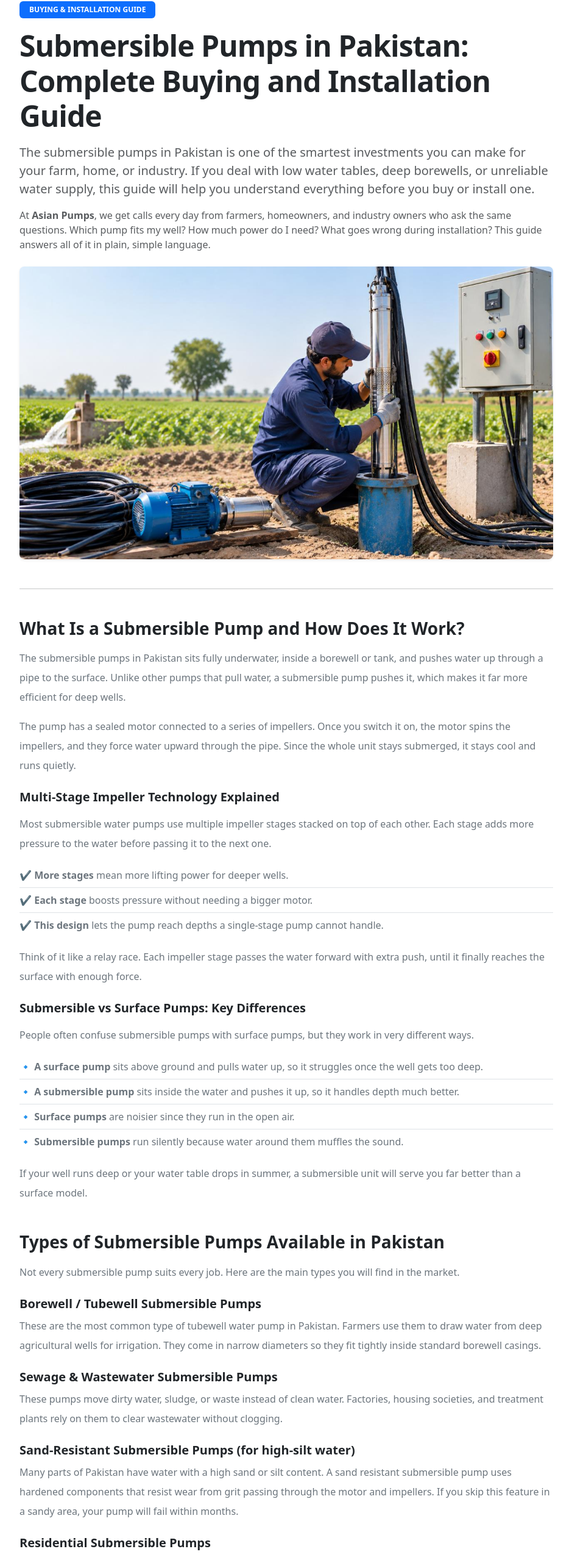
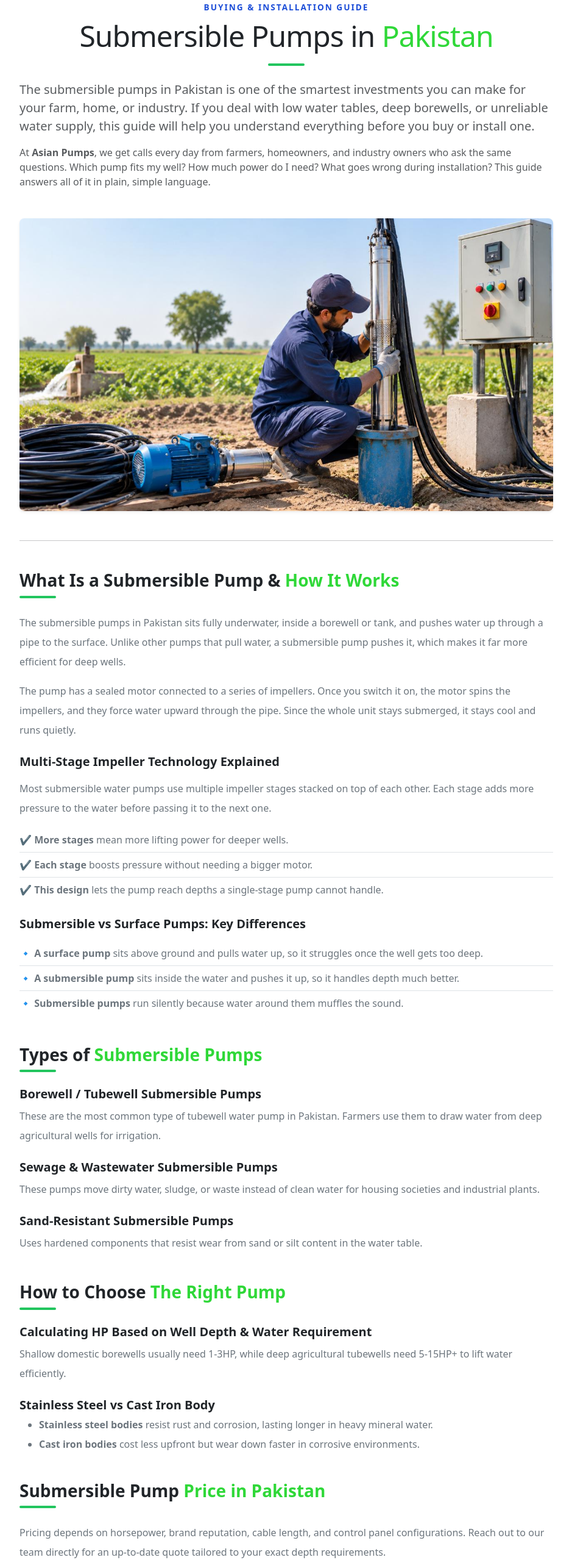
Before and after one commit to Aleenacoder-59/Asian-Pumps, a React (Vite) app: page /blog in a window 1280 px wide. Shown: the part 178-2736 px from the top of the page at 61% size, without its empty margins (170-1109 px from the left). Built offline with nearby package versions, Linux system fonts and the light colour scheme; a web font is replaced by a local one.

Commit message:
style: update blog header styling and faq hover card effects

```diff
--- a/src/components/Blog.jsx
+++ b/src/components/Blog.jsx
@@ -40,6 +40,35 @@ const Blog = () => {
 
   return (
     <>
+      {/* Custom Styles for Heading Colors & FAQ Hover */}
+      <style>{`
+        .sub-badge {
+          color: #1d4ed8;
+          font-weight: 800;
+          letter-spacing: 2px;
+          text-transform: uppercase;
+          font-size: 0.85rem;
+        }
+        .text-accent-green {
+          color: #22c55e !important;
+        }
+        .heading-underline {
+          width: 60px;
+          height: 4px;
+          background-color: #22c55e;
+          border-radius: 2px;
+        }
+        .faq-card {
+          transition: all 0.3s ease-in-out;
+          border-left: 4px solid transparent;
+        }
+        .faq-card:hover {
+          transform: translateY(-5px);
+          box-shadow: 0 10px 25px rgba(0, 0, 0, 0.08) !important;
+          border-left: 4px solid #22c55e !important;
+        }
+      `}</style>
+
       {/* 1. SEO Meta Tags */}
       <Helmet>
         <title>Submersible Pumps in Pakistan: Buying and Installation Guide</title>
@@ -60,17 +89,19 @@ const Blog = () => {
         <div className="container py-3" style={{ maxWidth: '900px' }}>
 
           {/* Main Title (H1) */}
-          <header className="mb-4">
-            <span className="badge bg-primary px-3 py-2 text-uppercase mb-3">
+          <header className="mb-5 text-center">
+            <span className="sub-badge d-block mb-2">
               Buying &amp; Installation Guide
             </span>
-            <h1 className="fw-bold text-dark display-5 mb-3">
-              Submersible Pumps in Pakistan: Complete Buying and Installation Guide
+            <h1 className="fw-black text-dark display-5 mb-3">
+              Submersible Pumps in <span style={{ color: '#2fd838' }}>Pakistan</span>
             </h1>
-            <p className="text-muted fs-5 lh-base">
+            <div className="heading-underline mx-auto mb-4"></div>
+
+            <p className="text-muted fs-5 lh-base text-start mt-4">
               The submersible pumps in Pakistan is one of the smartest investments you can make for your farm, home, or industry. If you deal with low water tables, deep borewells, or unreliable water supply, this guide will help you understand everything before you buy or install one.
             </p>
-            <p className="text-muted fs-6">
+            <p className="text-muted fs-6 text-start">
               At <strong>Asian Pumps</strong>, we get calls every day from farmers, homeowners, and industry owners who ask the same questions. Which pump fits my well? How much power do I need? What goes wrong during installation? This guide answers all of it in plain, simple language.
             </p>
           </header>
@@ -89,9 +120,11 @@ const Blog = () => {
 
           {/* Section 1: What is a Submersible Pump */}
           <section className="mb-5">
-            <h2 className="fw-bold text-dark h3 mb-3">
-              What Is a Submersible Pump and How Does It Work?
+            <h2 className="fw-bold text-dark h3 mb-2">
+              What Is a Submersible Pump &amp; <span style={{ color: '#2fd838' }}>How It Works</span>
             </h2>
+            <div className="heading-underline mb-4"></div>
+
             <p className="text-secondary lh-lg">
               The submersible pumps in Pakistan sits fully underwater, inside a borewell or tank, and pushes water up through a pipe to the surface. Unlike other pumps that pull water, a submersible pump pushes it, which makes it far more efficient for deep wells.
             </p>
@@ -116,16 +149,10 @@ const Blog = () => {
                 ✔ <strong>This design</strong> lets the pump reach depths a single-stage pump cannot handle.
               </li>
             </ul>
-            <p className="text-secondary lh-lg">
-              Think of it like a relay race. Each impeller stage passes the water forward with extra push, until it finally reaches the surface with enough force.
-            </p>
 
             <h3 className="fw-bold text-dark h5 mt-4 mb-3">
               Submersible vs Surface Pumps: Key Differences
             </h3>
-            <p className="text-secondary lh-lg">
-              People often confuse submersible pumps with surface pumps, but they work in very different ways.
-            </p>
             <ul className="list-group list-group-flush mb-3">
               <li className="list-group-item bg-transparent ps-0 text-secondary">
                 🔹 <strong>A surface pump</strong> sits above ground and pulls water up, so it struggles once the well gets too deep.
@@ -134,237 +161,121 @@ const Blog = () => {
                 🔹 <strong>A submersible pump</strong> sits inside the water and pushes it up, so it handles depth much better.
               </li>
               <li className="list-group-item bg-transparent ps-0 text-secondary">
-                🔹 <strong>Surface pumps</strong> are noisier since they run in the open air.
-              </li>
-              <li className="list-group-item bg-transparent ps-0 text-secondary">
                 🔹 <strong>Submersible pumps</strong> run silently because water around them muffles the sound.
               </li>
             </ul>
-            <p className="text-secondary lh-lg">
-              If your well runs deep or your water table drops in summer, a submersible unit will serve you far better than a surface model.
-            </p>
           </section>
 
           {/* Section 2: Types */}
           <section className="mb-5">
-            <h2 className="fw-bold text-dark h3 mb-3">
-              Types of Submersible Pumps Available in Pakistan
+            <h2 className="fw-bold text-dark h3 mb-2">
+              Types of <span style={{ color: '#2fd838' }}>Submersible Pumps</span>
             </h2>
-            <p className="text-secondary lh-lg">
-              Not every submersible pump suits every job. Here are the main types you will find in the market.
-            </p>
+            <div className="heading-underline mb-4"></div>
 
             <h3 className="fw-bold text-dark h5 mt-4 mb-2">Borewell / Tubewell Submersible Pumps</h3>
             <p className="text-secondary lh-lg">
-              These are the most common type of tubewell water pump in Pakistan. Farmers use them to draw water from deep agricultural wells for irrigation. They come in narrow diameters so they fit tightly inside standard borewell casings.
+              These are the most common type of tubewell water pump in Pakistan. Farmers use them to draw water from deep agricultural wells for irrigation.
             </p>
 
             <h3 className="fw-bold text-dark h5 mt-4 mb-2">Sewage &amp; Wastewater Submersible Pumps</h3>
             <p className="text-secondary lh-lg">
-              These pumps move dirty water, sludge, or waste instead of clean water. Factories, housing societies, and treatment plants rely on them to clear wastewater without clogging.
+              These pumps move dirty water, sludge, or waste instead of clean water for housing societies and industrial plants.
             </p>
 
-            <h3 className="fw-bold text-dark h5 mt-4 mb-2">Sand-Resistant Submersible Pumps (for high-silt water)</h3>
+            <h3 className="fw-bold text-dark h5 mt-4 mb-2">Sand-Resistant Submersible Pumps</h3>
             <p className="text-secondary lh-lg">
-              Many parts of Pakistan have water with a high sand or silt content. A sand resistant submersible pump uses hardened components that resist wear from grit passing through the motor and impellers. If you skip this feature in a sandy area, your pump will fail within months.
-            </p>
-
-            <h3 className="fw-bold text-dark h5 mt-4 mb-2">Residential Submersible Pumps</h3>
-            <p className="text-secondary lh-lg">
-              These are smaller units built for homes, built to lift water from a shallow borewell into your overhead tank. They run on lower horsepower and cost less to operate day to day.
+              Uses hardened components that resist wear from sand or silt content in the water table.
             </p>
           </section>
 
           {/* Section 3: Buying Guide */}
           <section className="mb-5">
-            <h2 className="fw-bold text-dark h3 mb-3">
-              How to Choose the Right Submersible Pump (Buying Guide)
+            <h2 className="fw-bold text-dark h3 mb-2">
+              How to Choose <span style={{ color: '#2fd838' }}>The Right Pump</span>
             </h2>
-            <p className="text-secondary lh-lg">
-              Picking the best submersible pump for tubewell or home use comes down to a few key factors. Get these right, and your pump will run for years without trouble.
-            </p>
+            <div className="heading-underline mb-4"></div>
 
             <h3 className="fw-bold text-dark h5 mt-4 mb-2">Calculating HP Based on Well Depth &amp; Water Requirement</h3>
             <p className="text-secondary lh-lg">
-              The depth of your well and how much water you need decide the horsepower you should buy.
-            </p>
-            <ul>
-              <li className="text-secondary mb-2">Shallow domestic borewells usually need lower horsepower.</li>
-              <li className="text-secondary mb-2">Deep agricultural tubewells need much higher horsepower to lift water that far.</li>
-              <li className="text-secondary mb-2">A wrong HP choice either wastes energy or fails to deliver enough water.</li>
-            </ul>
-            <p className="text-secondary lh-lg">
-              Always measure your total well depth and expected daily water use before choosing a model.
+              Shallow domestic borewells usually need 1-3HP, while deep agricultural tubewells need 5-15HP+ to lift water efficiently.
             </p>
 
-            <h3 className="fw-bold text-dark h5 mt-4 mb-2">Discharge Rate (GPM/LPM) — Matching Pump to Farm/Home Size</h3>
-            <p className="text-secondary lh-lg">
-              Discharge rate tells you how much water the pump moves per minute. A large farm needs a high discharge rate to irrigate crops on time. A small home needs a much lower rate, since daily use stays limited.
-            </p>
+            <h3 className="fw-bold text-dark h5 mt-4 mb-2">Stainless Steel vs Cast Iron Body</h3>
             <ul>
-              <li className="text-secondary mb-2">Match your discharge rate to your crop type and farm size.</li>
-              <li className="text-secondary mb-2">For homes, match it to your tank size and family needs.</li>
-              <li className="text-secondary mb-2">Buying more capacity than you need only raises your running cost.</li>
-            </ul>
-
-            <h3 className="fw-bold text-dark h5 mt-4 mb-2">Bore Diameter &amp; Pump Size Compatibility</h3>
-            <p className="text-secondary lh-lg">
-              Your borewell diameter limits which pump size fits inside it. Measure your casing pipe diameter first, then pick a pump that fits with enough clearance. A pump that is too wide simply will not go down the well.
-            </p>
-
-            <h3 className="fw-bold text-dark h5 mt-4 mb-2">Stainless Steel vs Cast Iron Body — Which Lasts Longer?</h3>
-            <ul>
-              <li className="text-secondary mb-2"><strong>Stainless steel bodies</strong> resist rust and corrosion, so they last longer in most water conditions.</li>
-              <li className="text-secondary mb-2"><strong>Cast iron bodies</strong> cost less upfront but wear down faster in corrosive or mineral-heavy water.</li>
-              <li className="text-secondary mb-2">For long-term use, especially in agricultural areas, stainless steel is worth the extra investment.</li>
+              <li className="text-secondary mb-2"><strong>Stainless steel bodies</strong> resist rust and corrosion, lasting longer in heavy mineral water.</li>
+              <li className="text-secondary mb-2"><strong>Cast iron bodies</strong> cost less upfront but wear down faster in corrosive environments.</li>
             </ul>
           </section>
 
           {/* Section 4: Price */}
           <section className="mb-5">
-            <h2 className="fw-bold text-dark h3 mb-3">
-              Submersible Pump Price in Pakistan in 2026
+            <h2 className="fw-bold text-dark h3 mb-2">
+              Submersible Pump <span style={{ color: '#2fd838' }}>Price in Pakistan</span>
             </h2>
+            <div className="heading-underline mb-4"></div>
             <p className="text-secondary lh-lg">
-              Pricing for a submersible water pump depends on many factors, and it changes often based on market conditions. Instead of quoting numbers that go outdated fast, we recommend reaching out to our team directly for a current, accurate quote based on your exact needs.
-            </p>
-
-            <h3 className="fw-bold text-dark h5 mt-4 mb-2">Price by HP (3HP, 5HP, 7.5HP, 10HP, 15HP+)</h3>
-            <p className="text-secondary lh-lg">
-              Every horsepower range serves a different purpose, from small homes to large farms. The right HP for your setup depends on well depth, discharge needs, and daily usage, not just budget.
-            </p>
-
-            <h3 className="fw-bold text-dark h5 mt-4 mb-2">Factors That Affect Price (Brand, Cable Length, Panel, Import vs Local)</h3>
-            <p className="text-secondary lh-lg">Several factors shift the final cost of a submersible pump setup:</p>
-            <ul>
-              <li className="text-secondary mb-2">Brand reputation and build quality</li>
-              <li className="text-secondary mb-2">Length and thickness of the power cable</li>
-              <li className="text-secondary mb-2">Whether you need a control panel or starter</li>
-              <li className="text-secondary mb-2">Imported units versus locally assembled models</li>
-            </ul>
-            <p className="text-secondary lh-lg">
-              Talk to our team so we can guide you toward the setup that fits your budget and your well.
+              Pricing depends on horsepower, brand reputation, cable length, and control panel configurations. Reach out to our team directly for an up-to-date quote tailored to your exact depth requirements.
             </p>
           </section>
 
           {/* Section 5: Installation Guide */}
           <section className="mb-5">
-            <h2 className="fw-bold text-dark h3 mb-3">
-              Submersible Pump Installation Guide: Step by Step
+            <h2 className="fw-bold text-dark h3 mb-2">
+              Installation <span style={{ color: '#2fd838' }}>Guide</span>
             </h2>
-            <p className="text-secondary lh-lg">
-              Correct installation protects your investment and keeps the pump running smoothly for years.
-            </p>
+            <div className="heading-underline mb-4"></div>
 
-            <h3 className="fw-bold text-dark h5 mt-4 mb-2">Pre-Installation Checklist (Casing, Cable, Control Panel)</h3>
-            <ul>
-              <li className="text-secondary mb-2">Confirm the borewell casing is clean and free of debris.</li>
-              <li className="text-secondary mb-2">Check the cable length matches your well depth with some extra slack.</li>
-              <li className="text-secondary mb-2">Test the control panel and starter before connecting the pump.</li>
-            </ul>
-
-            <h3 className="fw-bold text-dark h5 mt-4 mb-2">Correct Installation Depth &amp; Positioning</h3>
-            <p className="text-secondary lh-lg">
-              Lower the pump to a depth that keeps it fully submerged, even when the water table drops in dry months. Never place it too close to the bottom, since sediment collects there and can damage the motor.
-            </p>
-
-            <h3 className="fw-bold text-dark h5 mt-4 mb-2">Wiring &amp; Control Panel Setup</h3>
-            <p className="text-secondary lh-lg">
-              Connect the motor cable to the control panel using the correct wire gauge for your HP rating. Loose or undersized wiring causes voltage drops, which strain the motor and shorten its life.
-            </p>
-
-            <h3 className="fw-bold text-dark h5 mt-4 mb-2">Common Installation Mistakes That Damage the Motor</h3>
             <div className="alert alert-warning border-0 shadow-sm rounded-3 p-3">
-              <ul className="mb-0">
-                <li className="mb-2">Installing the pump too shallow, causing it to run dry during low water periods</li>
-                <li className="mb-2">Using cheap or undersized cable that overheats</li>
-                <li className="mb-2">Skipping a voltage stabilizer in areas with fluctuating power</li>
-                <li className="mb-0">Failing to secure the pump properly, causing it to shift or drop</li>
+              <h5 className="fw-bold h6">Common Mistakes to Avoid:</h5>
+              <ul className="mb-0 small">
+                <li className="mb-1">Installing the pump too shallow, causing dry-run motor burn</li>
+                <li className="mb-1">Using cheap undersized cable that leads to voltage drops</li>
+                <li className="mb-0">Skipping a voltage stabilizer in high-fluctuation areas</li>
               </ul>
             </div>
           </section>
 
-          {/* Section 6: Submersible vs Turbine */}
+          {/* Section 6: Maintenance & Lifespan */}
           <section className="mb-5">
-            <h2 className="fw-bold text-dark h3 mb-3">
-              Submersible Pump vs Turbine Pump: Which One Do You Need?
+            <h2 className="fw-bold text-dark h3 mb-2">
+              Maintenance &amp; <span className="text-accent-green">Lifespan Tips</span>
             </h2>
+            <div className="heading-underline mb-4"></div>
             <p className="text-secondary lh-lg">
-              Both pumps move water from underground, but they suit different situations. A submersible pump works fully underwater and fits narrow borewells, making it ideal for most tubewells and homes. A turbine pump uses a vertical shaft connected to a motor above ground, and it suits very large-scale irrigation where you need extremely high water volumes.
-            </p>
-            <p className="text-secondary lh-lg">
-              If your well is standard size and you want lower upfront cost, choose a submersible unit. If you run a large farm and need to move huge volumes of water constantly, a turbine setup may serve you better.
+              Install dry-run protection and voltage stabilizers to ensure your pump serves your farm or home for over a decade.
             </p>
           </section>
 
-          {/* Section 7: Maintenance */}
-          <section className="mb-5">
-            <h2 className="fw-bold text-dark h3 mb-3">
-              Maintenance &amp; Lifespan Tips
+          {/* Section 7: Why Asian Pumps */}
+          <section className="mb-5 p-4 rounded-3 bg-light border">
+            <span className="sub-badge d-block mb-1">Why Choose Us</span>
+            <h2 className="fw-bold text-dark h3 mb-2">
+              Asian Pumps <span className="text-accent-green">Pakistan</span>
             </h2>
+            <div className="heading-underline mb-4"></div>
+
             <p className="text-secondary lh-lg">
-              A little regular care keeps your submersible pump running strong for years.
-            </p>
-
-            <h3 className="fw-bold text-dark h5 mt-4 mb-2">Signs Your Submersible Pump Needs Servicing</h3>
-            <ul>
-              <li className="text-secondary mb-2">Water flow drops noticeably compared to before</li>
-              <li className="text-secondary mb-2">The motor makes unusual noises or vibrations</li>
-              <li className="text-secondary mb-2">Power consumption rises without any change in usage</li>
-              <li className="text-secondary mb-2">Water comes out cloudy or carries visible sediment</li>
-            </ul>
-
-            <h3 className="fw-bold text-dark h5 mt-4 mb-2">How to Extend Pump Life (Dry-Run Protection, Voltage Stabilizers)</h3>
-            <ul>
-              <li className="text-secondary mb-2">Install a dry-run protection device so the pump shuts off if water runs out.</li>
-              <li className="text-secondary mb-2">Use a voltage stabilizer to protect the motor from power fluctuations.</li>
-              <li className="text-secondary mb-2">Schedule a professional inspection at least once a year.</li>
-              <li className="text-secondary mb-2">Clean the borewell casing periodically to reduce sediment buildup.</li>
-            </ul>
-          </section>
-
-          {/* Section 8: Why Asian Pumps */}
-          <section className="mb-5 p-4 rounded-3 bg-light border">
-            <h2 className="fw-bold text-dark h3 mb-3">
-              Why Choose Asian Pumps for Submersible Pumps in Pakistan
-            </h2>
-
-            <h3 className="fw-bold text-dark h5 mt-4 mb-2">50+ Years of Manufacturing Experience</h3>
-            <p className="text-secondary lh-lg">
-              We have worked in the water pumping industry since 1974. Over the decades, we have built pumps for farms, factories, and homes across the country, and we understand exactly what Pakistani water conditions demand.
-            </p>
-
-            <h3 className="fw-bold text-dark h5 mt-4 mb-2">Direct Collaboration with Turkish Manufacturers</h3>
-            <p className="text-secondary lh-lg">
-              We work directly with Turkish manufacturers to bring high-quality engineering to our customers. This partnership lets us offer pumps built to strict standards, without unnecessary middlemen driving up costs.
-            </p>
-
-            <h3 className="fw-bold text-dark h5 mt-4 mb-2">Trusted by WAPDA, Government &amp; Industrial Clients</h3>
-            <p className="text-secondary lh-lg">
-              Organizations like WAPDA, SNGPL, and various government bodies have trusted us for their water pumping needs. Our client list also includes major industrial names, which reflects the reliability we bring to every project, big or small.
-            </p>
-          </section>
-
-          {/* Conclusion */}
-          <section className="mb-5">
-            <h2 className="fw-bold text-dark h3 mb-3">Conclusion</h2>
-            <p className="text-secondary lh-lg">
-              Choosing the right submersible pump in Pakistan comes down to knowing your well depth, water needs, and site conditions. Whether you run a farm, a home, or an industrial site, the right pump saves you money and headaches for years to come. At Asian Pumps, we bring over 50 years of experience to help you pick, install, and maintain the perfect pump for your needs. Reach out to our team today for a free consultation, and let us help you find the submersible pump that fits your exact requirement.
+              With 50+ years of manufacturing expertise, direct collaboration with premier Turkish suppliers, and trusted ongoing partnerships with WAPDA and government clients, Asian Pumps delivers reliability built for local conditions.
             </p>
           </section>
 
           <hr className="my-5" />
 
-          {/* New 2-Column Grid FAQ Section */}
+          {/* Styled FAQ Grid with Hover Effect */}
           <section className="mb-5" id="faqs">
-            <h2 className="fw-bold text-dark h3 mb-4 text-center">
-              Frequently Asked Questions (FAQs)
-            </h2>
+            <div className="text-center mb-5">
+              <span className="sub-badge d-block mb-1">Got Questions?</span>
+              <h2 className="fw-bold text-dark h3 mb-2">
+                Frequently Asked <span style={{ color: '#2fd838' }}>Questions</span>
+              </h2>
+              <div className="heading-underline mx-auto"></div>
+            </div>
 
             <div className="row g-4">
               {faqs.map((faq, index) => (
                 <div className="col-md-6" key={index}>
-                  <div className="p-4 bg-light rounded-3 border h-100 shadow-sm">
+                  <div className="p-4 bg-light rounded-3 border h-100 shadow-sm faq-card">
                     <h5 className="fw-bold text-dark mb-3 h6">
                       {faq.q}
                     </h5>
```
